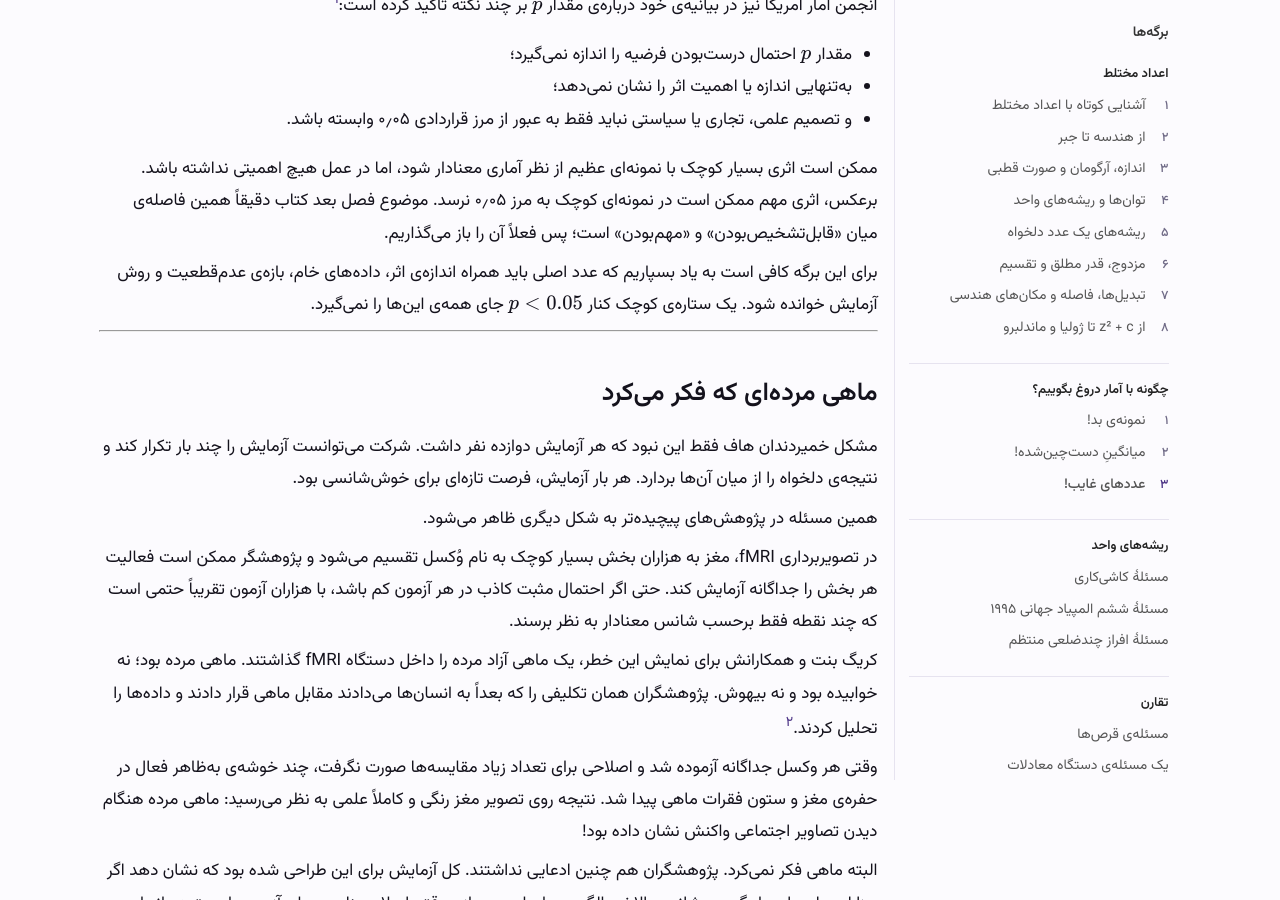
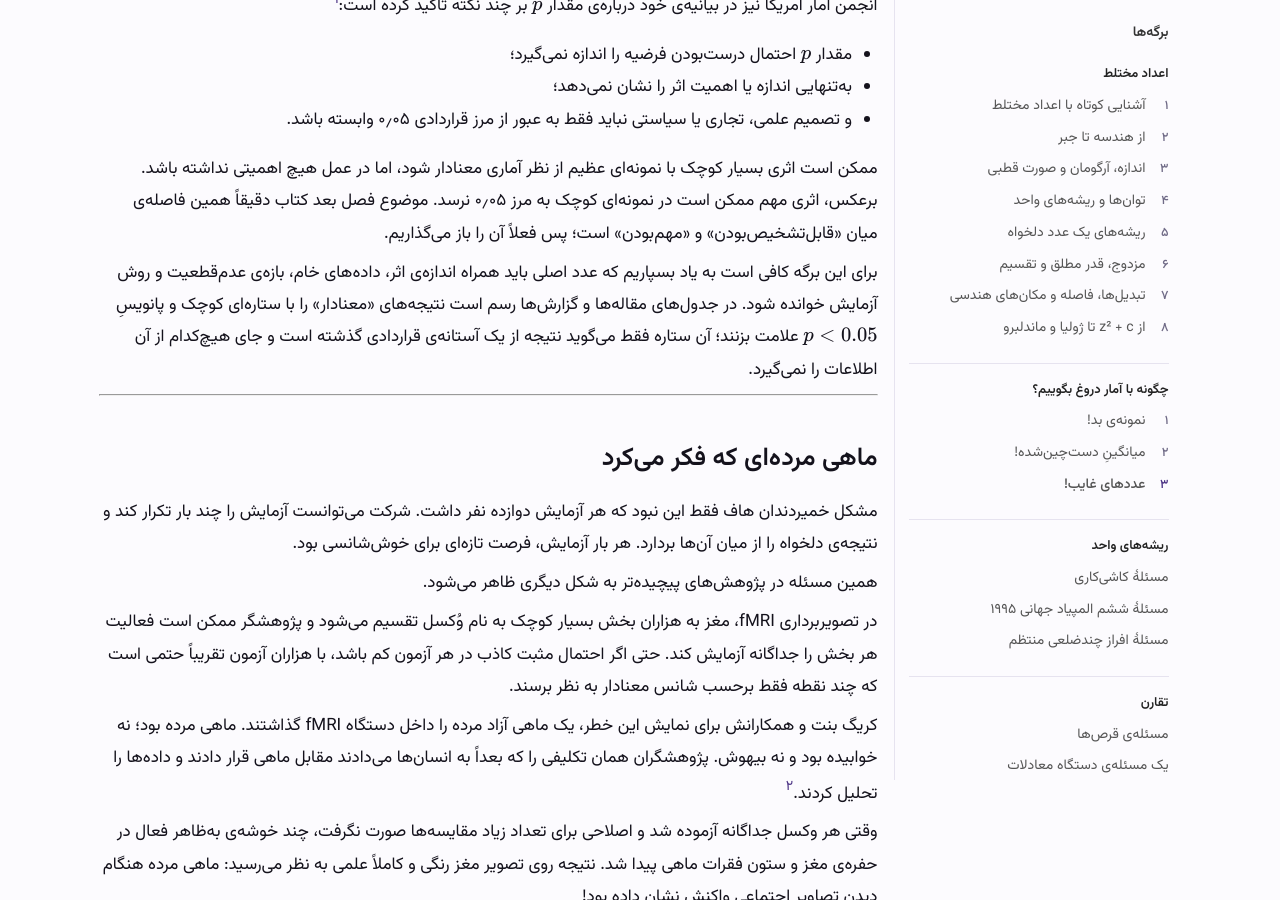
Before and after one commit to pooyarezaie/Fractal-Notes, a Jekyll site: the page built from how-to-lie-with-statistics/the-little-figures-that-are-not-there.md, in a window 1280 px wide and 900 px high, scrolled down 4971 px. Built offline with Jekyll 4.4.1, drawn with Linux system fonts in a browser that asks for light colours.

Commit message:
Explain the significance-star convention before dismissing it
«یک ستاره‌ی کوچک کنار p<0.05» assumed the reader knows how papers
mark significant results in tables. The sentence now describes the
convention and states what the star does and does not certify.

Co-Authored-By: Claude Fable 5 <noreply@anthropic.com>

```diff
--- a/how-to-lie-with-statistics/the-little-figures-that-are-not-there.md
+++ b/how-to-lie-with-statistics/the-little-figures-that-are-not-there.md
@@ -150,7 +150,7 @@ last_modified_at: 2026-08-12
 
 ممکن است اثری بسیار کوچک با نمونه‌ای عظیم از نظر آماری معنادار شود، اما در عمل هیچ اهمیتی نداشته باشد. برعکس، اثری مهم ممکن است در نمونه‌ای کوچک به مرز ۰٫۰۵ نرسد. موضوع فصل بعد کتاب دقیقاً همین فاصله‌ی میان «قابل‌تشخیص‌بودن» و «مهم‌بودن» است؛ پس فعلاً آن را باز می‌گذاریم.
 
-برای این برگه کافی است به یاد بسپاریم که عدد اصلی باید همراه اندازه‌ی اثر، داده‌های خام، بازه‌ی عدم‌قطعیت و روش آزمایش خوانده شود. یک ستاره‌ی کوچک کنار $p<0.05$ جای همه‌ی این‌ها را نمی‌گیرد.
+برای این برگه کافی است به یاد بسپاریم که عدد اصلی باید همراه اندازه‌ی اثر، داده‌های خام، بازه‌ی عدم‌قطعیت و روش آزمایش خوانده شود. در جدول‌های مقاله‌ها و گزارش‌ها رسم است نتیجه‌های «معنادار» را با ستاره‌ای کوچک و پانویسِ $p<0.05$ علامت بزنند؛ آن ستاره فقط می‌گوید نتیجه از یک آستانه‌ی قراردادی گذشته است و جای هیچ‌کدام از آن اطلاعات را نمی‌گیرد.
 
 ---
 
```
